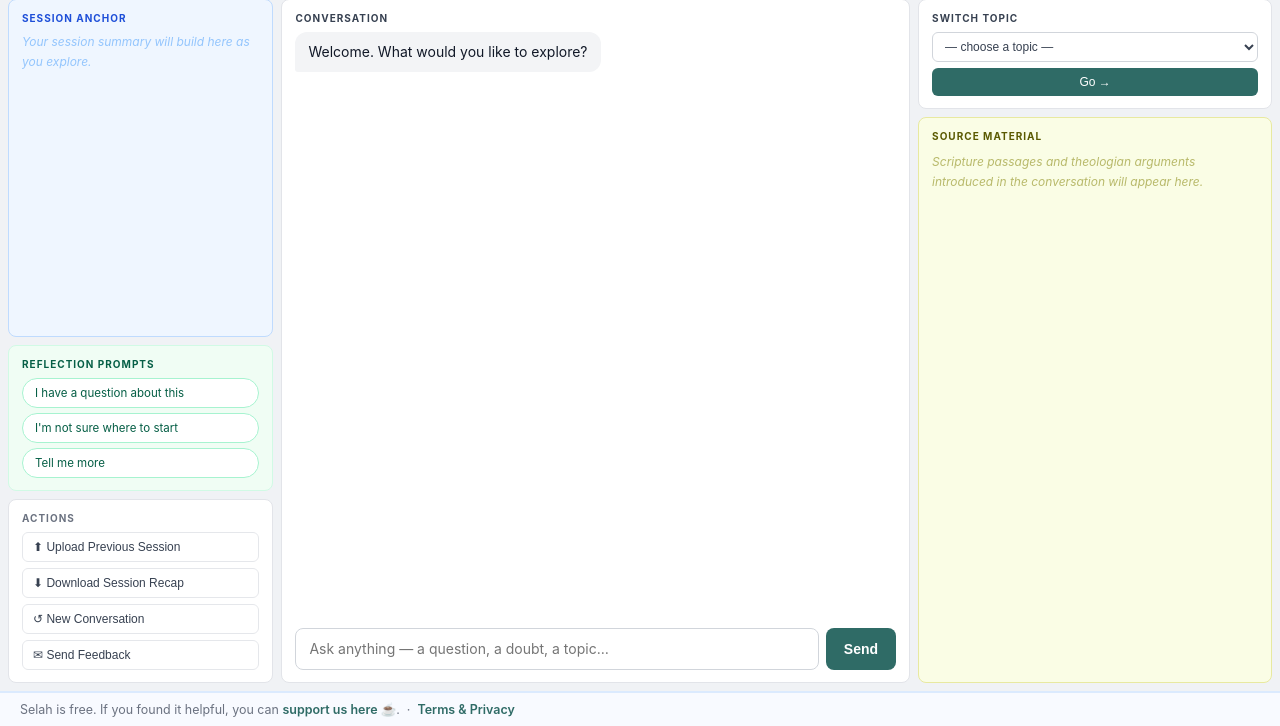
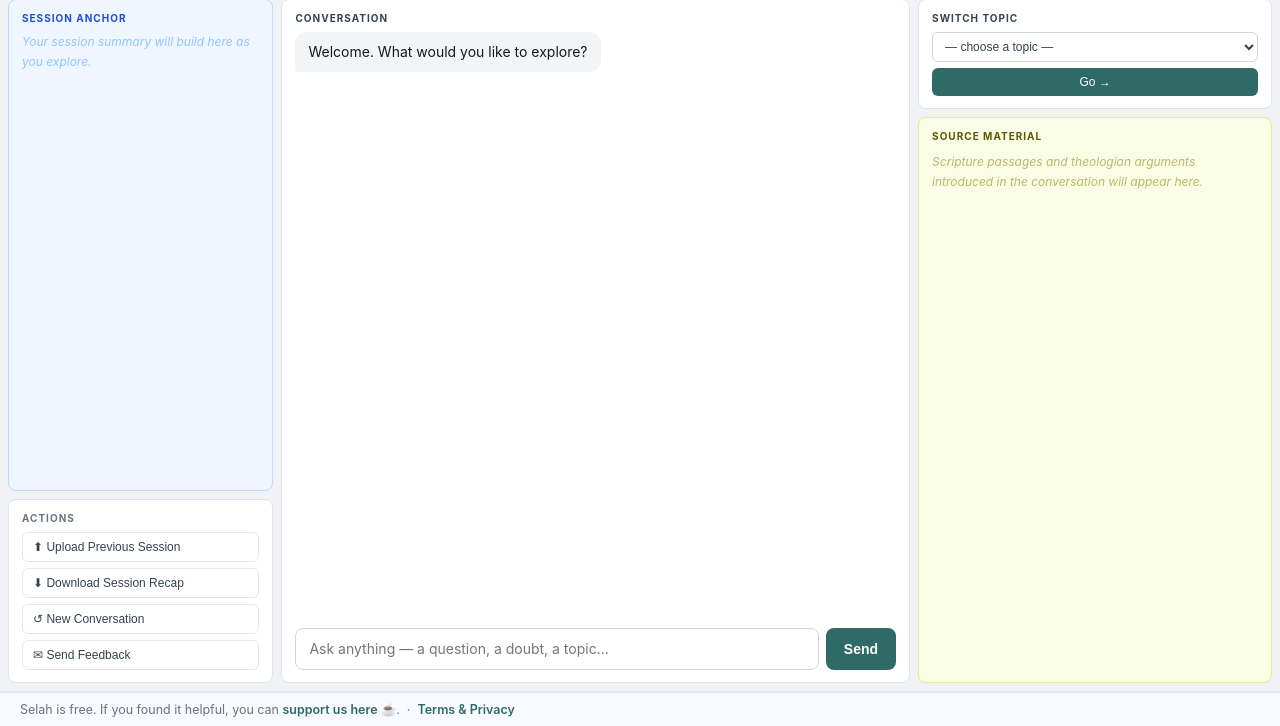
Before and after one commit to PeregrinePlanner-Dev/selah-app, a Flask app: page / in a window 1280 px wide. Shown: the part 74-800 px from the top of the page. Run offline with Flask 3, Linux system fonts and the light colour scheme.

Commit message:
Comment out Reflection Prompts card (kept, not deleted)
Rick: the reflection-prompt chips generated from the conversation weren't
proving useful. Commented out the prompts-card block in index.html rather
than removing it, so it's easy to re-enable later. Guarded the two JS call
sites that touch #prompts-body (updateChips, newConversation reset) with
null checks so the app doesn't error now that the element isn't in the DOM.

```diff
--- a/templates/index.html
+++ b/templates/index.html
@@ -287,6 +287,9 @@
       </div>
     </div>
 
+    <!-- Reflection Prompts card -- commented out 2026-07-06 per Rick: chips generated
+         from the conversation weren't proving useful. Left in place, not deleted, so
+         it can be turned back on later without rebuilding it.
     <div class="card prompts-card">
       <div class="card-label prompts-label">Reflection Prompts</div>
       <div class="prompts-body" id="prompts-body">
@@ -295,6 +298,7 @@
         <button class="prompt-chip" onclick="sendChip(this, 'Tell me more')">Tell me more</button>
       </div>
     </div>
+    -->
 
     <div class="card actions-card">
       <div class="card-label actions-label">Actions</div>
@@ -519,6 +523,7 @@ function sendChip(btn, text) {
 function updateChips(chips) {
   if (!chips || chips.length === 0) return;
   const el = document.getElementById("prompts-body");
+  if (!el) return; // Reflection Prompts card is commented out for now
   el.innerHTML = chips
     .map(c => `<button class="prompt-chip" onclick="sendChip(this, ${JSON.stringify(c)})">${esc(c)}</button>`)
     .join("");
@@ -657,10 +662,15 @@ async function newConversation() {
     `<div class="msg assistant"><div class="msg-bubble">Welcome. What would you like to explore?</div></div>`;
   document.getElementById("anchor-body").innerHTML =
     `<span class="anchor-placeholder">Your session summary will build here as you explore.</span>`;
-  document.getElementById("prompts-body").innerHTML =
-    `<button class="prompt-chip" onclick="sendChip(this, 'I have a question about this')">I have a question about this</button>
-     <button class="prompt-chip" onclick="sendChip(this, 'I\\'m not sure where to start')">I'm not sure where to start</button>
-     <button class="prompt-chip" onclick="sendChip(this, 'Tell me more')">Tell me more</button>`;
+  const promptsBody = document.getElementById("prompts-body");
+  if (promptsBody) {
+    // Reflection Prompts card is commented out for now -- this element won't exist
+    // in the DOM until it's turned back on, so guard the reset instead of erroring.
+    promptsBody.innerHTML =
+      `<button class="prompt-chip" onclick="sendChip(this, 'I have a question about this')">I have a question about this</button>
+       <button class="prompt-chip" onclick="sendChip(this, 'I\\'m not sure where to start')">I'm not sure where to start</button>
+       <button class="prompt-chip" onclick="sendChip(this, 'Tell me more')">Tell me more</button>`;
+  }
   document.getElementById("source-body").innerHTML =
     `<span class="source-placeholder">Scripture passages and theologian arguments introduced in the conversation will appear here.</span>`;
   document.getElementById("node-badge").textContent = "No topic yet";
```
